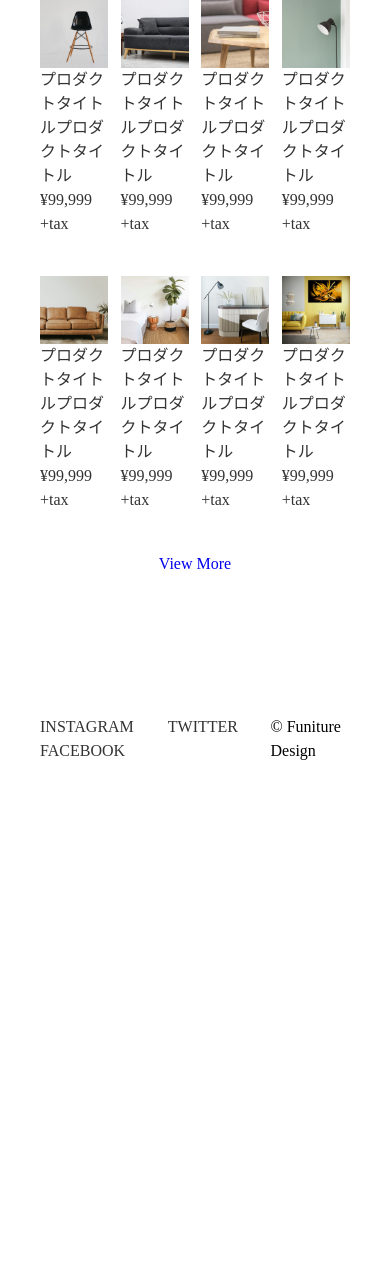
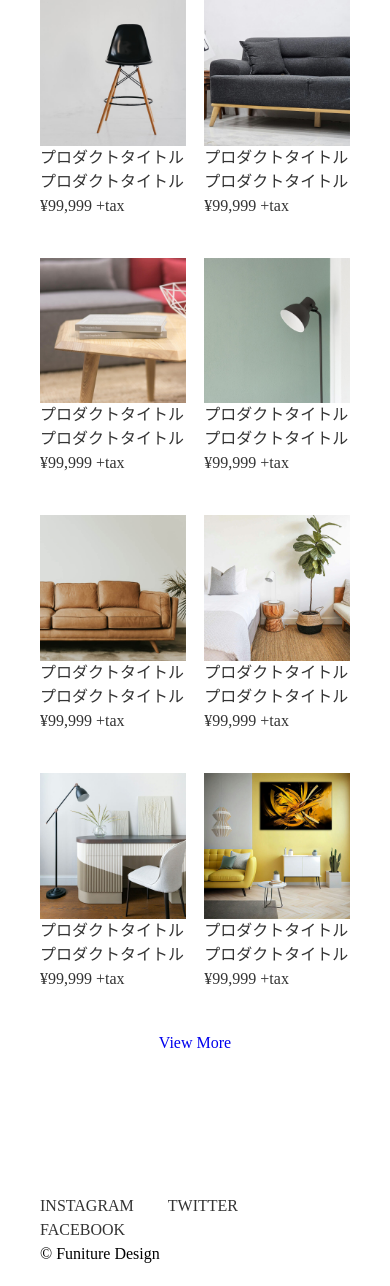
Before and after one commit to NobuhiroMishima/Codejump_FurnitureStore, a PHP site: page / in a window 390 px wide. Shown: the part 80-1366 px from the top of the page. Before the commit the page ends 840 px from the top, so only its background shows below. Run offline with PHP 8.4, Linux system fonts and the light colour scheme.

Commit message:
add responsive

```diff
--- a/styles/pages/_home.scss
+++ b/styles/pages/_home.scss
@@ -136,8 +136,12 @@ $cWhite: white;
         flex-wrap: wrap;
 
         & li{
-            width: 22%;
+            width: 47%;
             margin-bottom: 40px;
+
+            @media screen and (min-width: 900px){
+                width: 22%;
+            }
 
             & a{
                 text-decoration: none;
@@ -159,13 +163,19 @@ $cWhite: white;
 .footer{
     max-width: 1360px;
     margin: 0 auto;
-    padding: 0 40px;
+    padding: 0 40px 20px 40px;
     display: flex;
-    justify-content: space-between;
+    flex-direction: column;
     position: absolute;
     bottom: 20px;
     left: 0;
     right: 0;
+    @media screen and (min-width: 900px){
+        flex-direction: row;
+        justify-content: space-between;
+    }
+
+
 
 
     & ul{
--- a/styles/style.css
+++ b/styles/style.css
@@ -112,8 +112,13 @@
   flex-wrap: wrap;
 }
 .content ul li {
-  width: 22%;
+  width: 47%;
   margin-bottom: 40px;
+}
+@media screen and (min-width: 900px) {
+  .content ul li {
+    width: 22%;
+  }
 }
 .content ul li a {
   text-decoration: none;
@@ -128,13 +133,19 @@
 .footer {
   max-width: 1360px;
   margin: 0 auto;
-  padding: 0 40px;
+  padding: 0 40px 20px 40px;
   display: flex;
-  justify-content: space-between;
+  flex-direction: column;
   position: absolute;
   bottom: 20px;
   left: 0;
   right: 0;
+}
+@media screen and (min-width: 900px) {
+  .footer {
+    flex-direction: row;
+    justify-content: space-between;
+  }
 }
 .footer ul {
   list-style: none;
```
Also changed, not shown: 1 other file.
